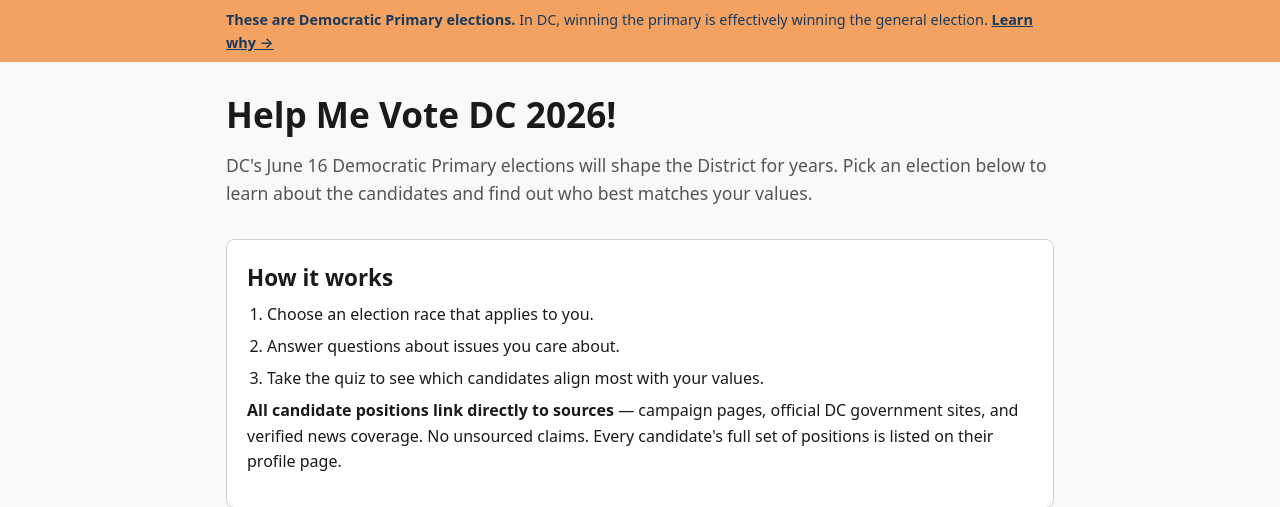
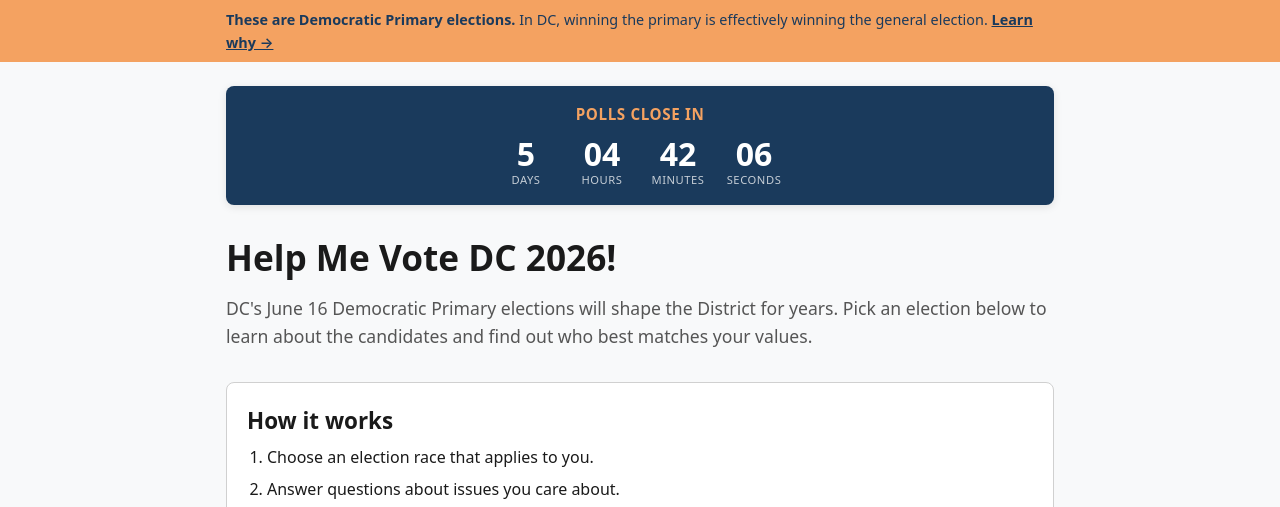
Before and after one commit to jackmurphy2351/dc_whotovotefor, a Flask app: page /en/ in a window 1280 px wide. Shown: the part 52-559 px from the top of the page. Run offline with Flask 3, Linux system fonts and the light colour scheme.

Commit message:
Added a countdown to the polls closing.

```diff
--- a/content/am/ui.yaml
+++ b/content/am/ui.yaml
@@ -66,6 +66,14 @@ badge.fair_elections: "ፍትሃዊ ምርጫ (Fair Elections) ✓"
 badge.fair_elections_full: "በዲሲ ፍትሃዊ ምርጫ ፕሮግራም (Fair Elections Program) ይሳተፋል ✓"
 badge.not_fair_elections: "በዲሲ ፍትሃዊ ምርጫ ፕሮግራም ውስጥ የለም"
 badge.limited: "ውስን መረጃ"
+
+# --- Poll-closing countdown (index.html) ---
+countdown.heading: "ምርጫ ጣቢያዎች የሚዘጉበት ቀሪ ጊዜ"
+countdown.days: "ቀናት"
+countdown.hours: "ሰዓታት"
+countdown.minutes: "ደቂቃዎች"
+countdown.seconds: "ሰከንዶች"
+countdown.closed: "ምርጫ ጣቢያዎች ተዘግተዋል። ስለመረጡ እናመሰግናለን!"
 
 # --- Home page ---
 index.title: "ምርጫ ይምረጡ"
--- a/content/en/ui.yaml
+++ b/content/en/ui.yaml
@@ -62,6 +62,14 @@ badge.fair_elections: "Fair Elections ✓"
 badge.fair_elections_full: "Participating in DC Fair Elections Program ✓"
 badge.not_fair_elections: "Not in DC Fair Elections Program"
 badge.limited: "Limited data"
+
+# --- Poll-closing countdown (index.html) ---
+countdown.heading: "Polls close in"
+countdown.days: "Days"
+countdown.hours: "Hours"
+countdown.minutes: "Minutes"
+countdown.seconds: "Seconds"
+countdown.closed: "Polls have closed. Thank you for voting!"
 
 # --- Home page (index.html) ---
 index.title: "Choose an Election"
--- a/content/es/ui.yaml
+++ b/content/es/ui.yaml
@@ -61,6 +61,14 @@ badge.fair_elections: "Elecciones Justas ✓"
 badge.fair_elections_full: "Participa en el Programa de Elecciones Justas de DC ✓"
 badge.not_fair_elections: "No participa en el Programa de Elecciones Justas de DC"
 badge.limited: "Datos limitados"
+
+# --- Poll-closing countdown (index.html) ---
+countdown.heading: "Las urnas cierran en"
+countdown.days: "Días"
+countdown.hours: "Horas"
+countdown.minutes: "Minutos"
+countdown.seconds: "Segundos"
+countdown.closed: "Las urnas han cerrado. ¡Gracias por votar!"
 
 # --- Home page ---
 index.title: "Elige una elección"
--- a/helpmevote/static/css/style.css
+++ b/helpmevote/static/css/style.css
@@ -92,6 +92,58 @@ main.container { padding-top: 1.5rem; padding-bottom: 3rem; flex: 1; }
   font-size: .9rem;
 }
 .primary-notice a { color: var(--dc-navy); font-weight: 600; }
+
+/* ── Poll-closing countdown ──────────────────────────────────────────────── */
+.poll-countdown {
+  background: var(--dc-navy);
+  color: #fff;
+  border-radius: var(--radius);
+  padding: 1rem 1.25rem;
+  margin-bottom: 1.5rem;
+  text-align: center;
+  box-shadow: var(--shadow);
+}
+.poll-countdown__heading {
+  margin: 0 0 .6rem;
+  font-size: .95rem;
+  font-weight: 600;
+  letter-spacing: .04em;
+  text-transform: uppercase;
+  color: var(--dc-gold);
+}
+.poll-countdown__clock {
+  display: flex;
+  justify-content: center;
+  gap: 1.25rem;
+}
+.poll-countdown__unit {
+  display: flex;
+  flex-direction: column;
+  min-width: 3.5rem;
+}
+.poll-countdown__value {
+  font-size: 2rem;
+  font-weight: 700;
+  line-height: 1.1;
+  font-variant-numeric: tabular-nums;
+}
+.poll-countdown__label {
+  font-size: .7rem;
+  text-transform: uppercase;
+  letter-spacing: .05em;
+  color: rgba(255, 255, 255, .75);
+}
+.poll-countdown__closed {
+  margin: 0;
+  font-size: 1.1rem;
+  font-weight: 600;
+  color: var(--dc-gold);
+}
+@media (max-width: 480px) {
+  .poll-countdown__clock { gap: .75rem; }
+  .poll-countdown__unit { min-width: 2.75rem; }
+  .poll-countdown__value { font-size: 1.6rem; }
+}
 
 /* ── Footer ──────────────────────────────────────────────────────────────── */
 .site-footer {
--- /dev/null
+++ b/helpmevote/static/js/countdown.js
@@ -0,0 +1,79 @@
+// Live countdown to polls closing. The deadline is rendered into
+// data-deadline as an ISO-8601 string with an explicit timezone offset
+// (8:00 PM Eastern on June 16, 2026), so the difference against the
+// viewer's clock is correct regardless of their local timezone.
+(function () {
+  "use strict";
+
+  var root = document.getElementById("poll-countdown");
+  if (!root) {
+    return;
+  }
+
+  var deadline = new Date(root.dataset.deadline).getTime();
+  if (isNaN(deadline)) {
+    return;
+  }
+
+  var clock = root.querySelector(".poll-countdown__clock");
+  var heading = root.querySelector(".poll-countdown__heading");
+  var closed = root.querySelector(".poll-countdown__closed");
+  var fields = {
+    days: root.querySelector('[data-unit="days"]'),
+    hours: root.querySelector('[data-unit="hours"]'),
+    minutes: root.querySelector('[data-unit="minutes"]'),
+    seconds: root.querySelector('[data-unit="seconds"]'),
+  };
+
+  var timer = null;
+
+  function pad(n) {
+    return n < 10 ? "0" + n : String(n);
+  }
+
+  function showClosed() {
+    if (clock) {
+      clock.hidden = true;
+    }
+    if (heading) {
+      heading.hidden = true;
+    }
+    if (closed) {
+      closed.hidden = false;
+    }
+    if (timer !== null) {
+      clearInterval(timer);
+    }
+  }
+
+  function tick() {
+    // Read the current moment on every tick so the countdown stays
+    // accurate even if the tab was backgrounded or the clock drifts.
+    var remaining = deadline - Date.now();
+
+    if (remaining <= 0) {
+      fields.days.textContent = "0";
+      fields.hours.textContent = "00";
+      fields.minutes.textContent = "00";
+      fields.seconds.textContent = "00";
+      showClosed();
+      return;
+    }
+
+    var totalSeconds = Math.floor(remaining / 1000);
+    var days = Math.floor(totalSeconds / 86400);
+    var hours = Math.floor((totalSeconds % 86400) / 3600);
+    var minutes = Math.floor((totalSeconds % 3600) / 60);
+    var seconds = totalSeconds % 60;
+
+    fields.days.textContent = String(days);
+    fields.hours.textContent = pad(hours);
+    fields.minutes.textContent = pad(minutes);
+    fields.seconds.textContent = pad(seconds);
+  }
+
+  tick();
+  if (deadline - Date.now() > 0) {
+    timer = setInterval(tick, 1000);
+  }
+})();
--- a/helpmevote/templates/index.html
+++ b/helpmevote/templates/index.html
@@ -2,6 +2,30 @@
 {% block title %}{{ t("site.name") }} — {{ t("index.title") }}{% endblock %}
 
 {% block content %}
+<div class="poll-countdown" id="poll-countdown" data-deadline="2026-06-16T20:00:00-04:00"
+     role="timer" aria-live="off">
+  <p class="poll-countdown__heading">{{ t("countdown.heading") }}</p>
+  <div class="poll-countdown__clock">
+    <div class="poll-countdown__unit">
+      <span class="poll-countdown__value" data-unit="days">--</span>
+      <span class="poll-countdown__label">{{ t("countdown.days") }}</span>
+    </div>
+    <div class="poll-countdown__unit">
+      <span class="poll-countdown__value" data-unit="hours">--</span>
+      <span class="poll-countdown__label">{{ t("countdown.hours") }}</span>
+    </div>
+    <div class="poll-countdown__unit">
+      <span class="poll-countdown__value" data-unit="minutes">--</span>
+      <span class="poll-countdown__label">{{ t("countdown.minutes") }}</span>
+    </div>
+    <div class="poll-countdown__unit">
+      <span class="poll-countdown__value" data-unit="seconds">--</span>
+      <span class="poll-countdown__label">{{ t("countdown.seconds") }}</span>
+    </div>
+  </div>
+  <p class="poll-countdown__closed" hidden>{{ t("countdown.closed") }}</p>
+</div>
+
 <div class="page-hero">
   <h1>{{ t("site.name") }}</h1>
   <p class="lead">
@@ -47,3 +71,7 @@
   {% endfor %}
 </section>
 {% endblock %}
+
+{% block scripts %}
+<script src="{{ url_for('static', filename='js/countdown.js') }}" defer></script>
+{% endblock %}
```
